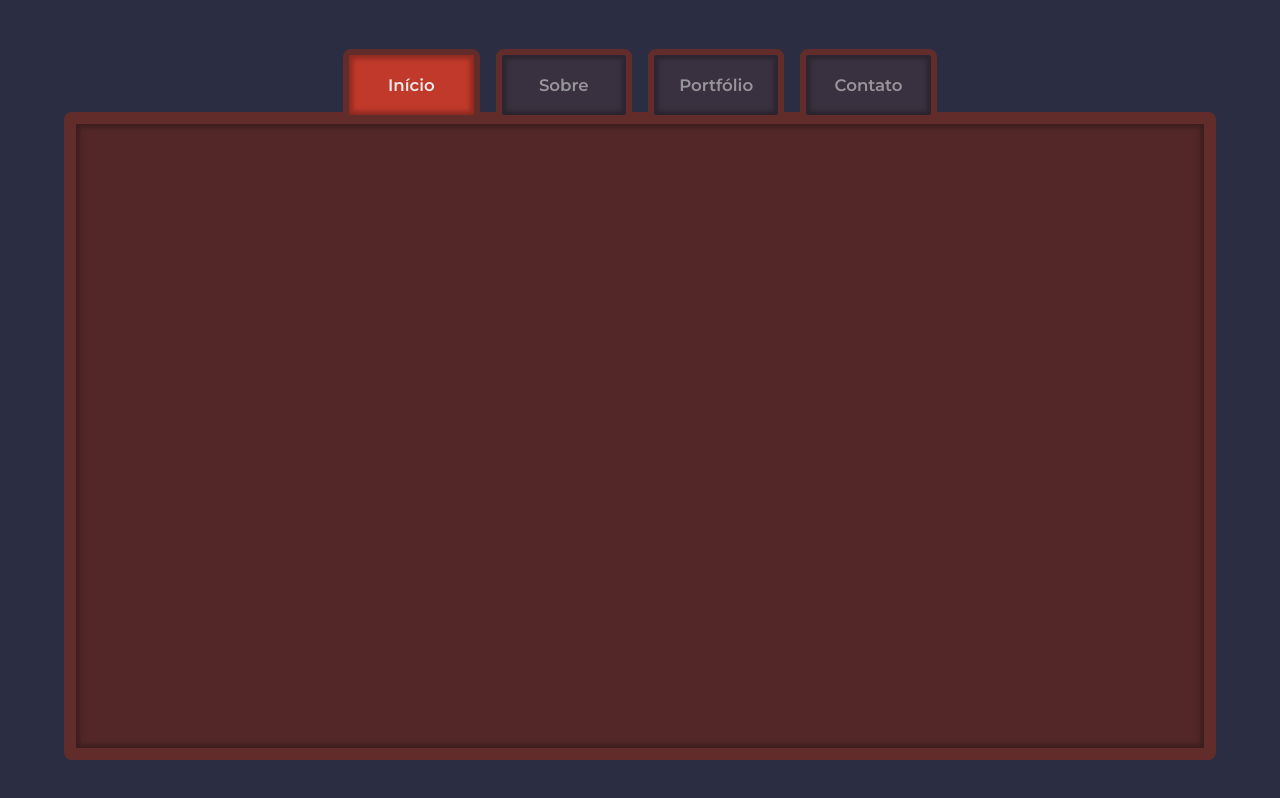
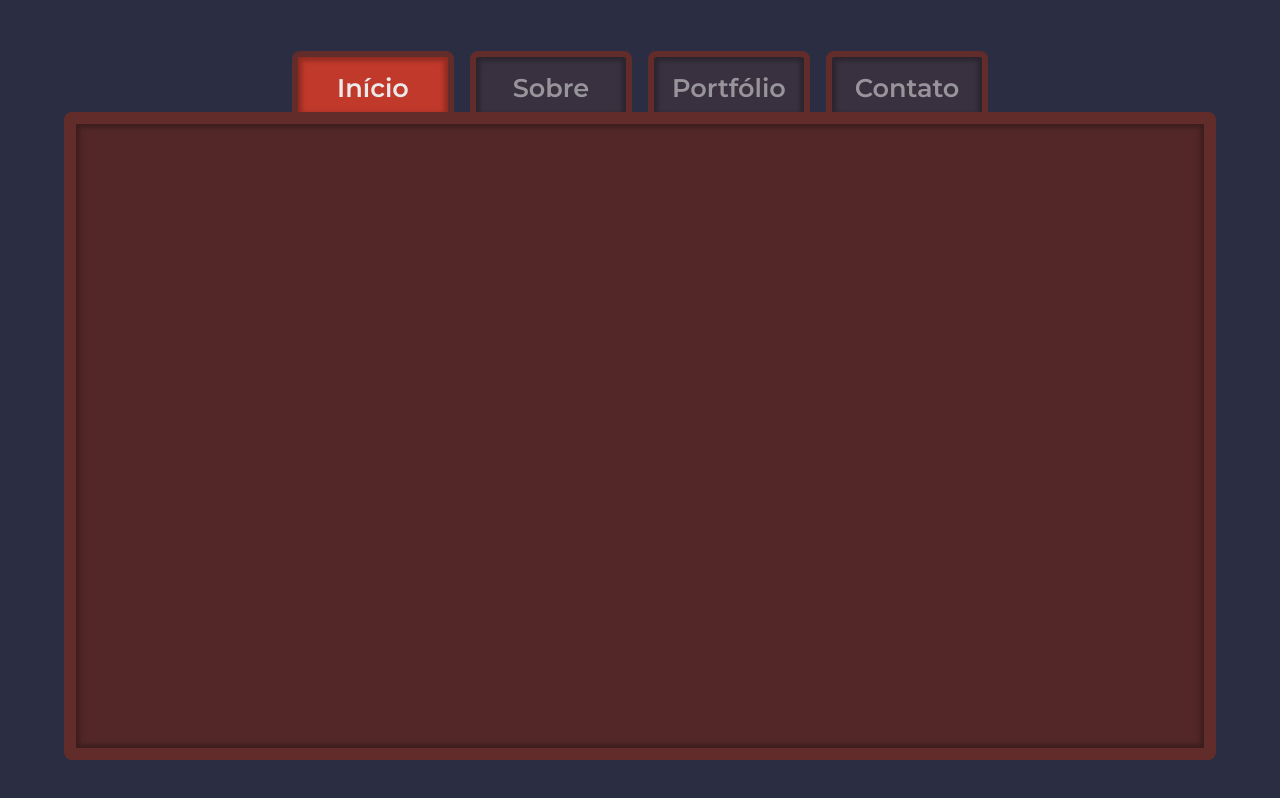
Before and after one commit to Cauehcs/cauehcs.github.io, a plain HTML site: page index.html in a window 1280 px wide. Drawn offline with Linux system fonts and the light colour scheme.

Commit message:
Header: Animação do header adicionada

```diff
--- a/controller.js
+++ b/controller.js
@@ -2,10 +2,13 @@ let currentTabHeader = 0;
 
 function toTab(index) {
   if(document.getElementById('active-tab-header') !== null) {
-    document.getElementById('active-tab-header').id = '';
+    document.getElementById('active-tab-header').id = 'inactive-tab-header';
     document.getElementById('active-tab-content').id = '';
   }
   currentTabHeader = index;
   document.getElementsByClassName('box-header-child')[index].id = 'active-tab-header';
   document.getElementsByClassName('box-content-child')[index].id = 'active-tab-content';
+  setTimeout(() => {
+    document.getElementById('inactive-tab-header').id = '';
+  }, 500);
 }
--- a/style.css
+++ b/style.css
@@ -23,13 +23,17 @@ body {
 }
 
 .box-header {
-  width: 90%;
+  width: 80%;
   height: 10%;
-  padding: 0 5%;
+  padding: 0 10%;
   display: flex;
   flex-direction: row;
   justify-content: center;
   align-items: center;
+  -webkit-user-select: none;
+  -moz-user-select: none;
+  -ms-user-select: none;
+  user-select: none;
 }
 
 .box-header-child {
@@ -37,14 +41,17 @@ body {
   box-shadow: inset 0px 0px 4px 4px rgba(0, 0, 0, 0.25), inset 0px -3px 4px -5px rgba(0, 0, 0, 0.25);
   border-radius: 8px;
   border: 6px #612c29 solid;
-  width: 12%;
+  flex-grow: 1;
   height: calc(100% - 12px);
-  bottom: -12%;
+  bottom: -15%;
+  max-width: 150px;
   position: relative;
   margin-right: 16px;
   cursor: pointer;
   color: rgba(247, 247, 247, .5);
   text-transform: capitalize;
+  transition: .2s;
+  z-index: 1;
 }
 
 .box-header-child:last-of-type {
@@ -52,14 +59,40 @@ body {
 }
 
 .box-header-child:hover {
-  background: #e74c3c;
-  color: #EAEAEA;
+  transform: translateY(-5px);
+  height: 110%;
+  /* background: #e74c3c; */
+  /* color: #EAEAEA; */
 }
 
-.box-header-child:active,
 .box-header-child#active-tab-header {
-  background: #c0392b;
-  color: #EAEAEA;
+  animation: .5s animation-select-tab-header ease-in-out forwards;
+}
+
+.box-header-child#inactive-tab-header {
+  animation: .5s animation-unselect-tab-header ease-in-out forwards;
+}
+
+@keyframes animation-select-tab-header {
+  50% {
+    transform: translateY(100%);
+  }
+  100% {
+    transform: translateY(0);
+    color: #EAEAEA;
+    background: #c0392b;
+  }
+}
+
+@keyframes animation-unselect-tab-header {
+  50% {
+    transform: translateY(100%);
+  }
+  100% {
+    transform: translateY(0);
+    color: rgba(247, 247, 247, .5);
+    background: #39313F;
+  }
 }
 
 .box-header-child p {
@@ -69,7 +102,7 @@ body {
   transform: translate(-50%, -50%);
   font-weight: 600;
   text-align: center;
-  font-size: 1.3vw;
+  font-size: 2vw;
   margin: 0 0;
 }
 
@@ -80,6 +113,7 @@ body {
   border: 12px #612c29 solid;
   width: calc(100% - 24px);
   height: calc(90% - 24px);
+  z-index: 2;
 }
 
 .box-content-child {
```
